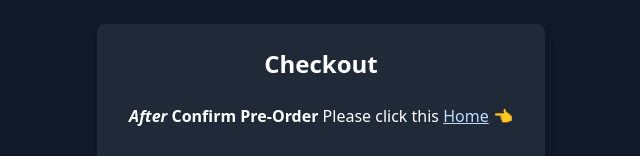
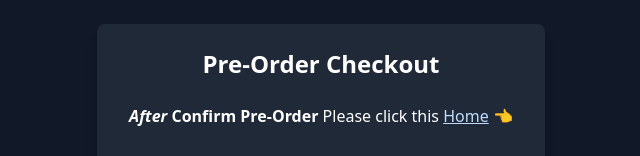
Before and after one commit to Abdul-Ahadexpo/Pre-Order, a plain HTML site: page index.html in a window 1280 px wide. Shown: the top 156 px of the page, without its empty margins (319-959 px from the left). Drawn offline with nearby package versions, Linux system fonts and the light colour scheme.

Commit message:
Update index.html

```diff
--- a/index.html
+++ b/index.html
@@ -11,7 +11,7 @@
 
 <body class="bg-gray-900 text-white p-6">
   <div id="checkout-page" class="max-w-md mx-auto bg-gray-800 p-6 rounded-lg shadow-lg">
-    <h1 class="text-2xl font-bold text-center mb-6">Checkout</h1>
+    <h1 class="text-2xl font-bold text-center mb-6">Pre-Order Checkout</h1>
     <p class="text-center mb-6"><i><strong>After</strong></i> <strong>Confirm Pre-Order</strong> Please click this <a
         class="text-blue-200 underline" href="https://spinstrike.vercel.app/index.html">Home</a> 👈</p>
 
```
